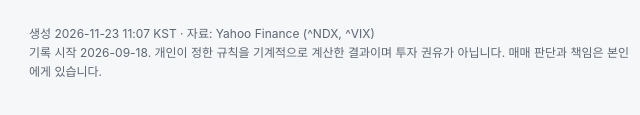
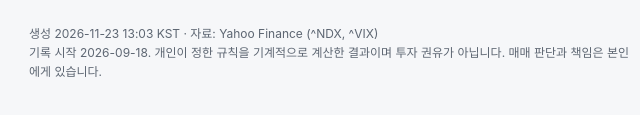
Before and after one commit to alsghek133-netizen/tripod_song_jung_claude, a plain HTML site: page index.html in a window 1280 px wide. Shown: the part 1287-1402 px from the top of the page, 307-947 px from the left. Drawn offline with Linux system fonts and the light colour scheme.

Commit message:
판정 2026-11-23

```diff
--- a/index.html
+++ b/index.html
@@ -39,6 +39,6 @@ footer{margin-top:28px;font-size:12px;color:var(--mut)}
 <tbody><tr class='chg'><td>11-20</td><td>25,029</td><td>하락</td><td>현금 100%</td></tr><tr class=''><td>11-19</td><td>26,517</td><td>상승</td><td>QQQ 50% / QLD 50%</td></tr><tr class=''><td>11-18</td><td>27,116</td><td>상승</td><td>QQQ 50% / QLD 50%</td></tr><tr class=''><td>11-17</td><td>27,002</td><td>상승</td><td>QQQ 50% / QLD 50%</td></tr><tr class=''><td>11-16</td><td>27,197</td><td>상승</td><td>QQQ 50% / QLD 50%</td></tr><tr class=''><td>11-13</td><td>27,944</td><td>상승</td><td>QQQ 50% / QLD 50%</td></tr><tr class=''><td>11-12</td><td>28,289</td><td>상승</td><td>QQQ 50% / QLD 50%</td></tr><tr class=''><td>11-11</td><td>28,374</td><td>상승</td><td>QQQ 50% / QLD 50%</td></tr><tr class=''><td>11-10</td><td>27,741</td><td>상승</td><td>QQQ 50% / QLD 50%</td></tr><tr class=''><td>11-09</td><td>27,908</td><td>상승</td><td>QQQ 50% / QLD 50%</td></tr><tr class=''><td>11-06</td><td>26,990</td><td>상승</td><td>QQQ 50% / QLD 50%</td></tr><tr class=''><td>11-05</td><td>26,630</td><td>상승</td><td>QQQ 50% / QLD 50%</td></tr><tr class=''><td>11-04</td><td>28,437</td><td>상승</td><td>QQQ 50% / QLD 50%</td></tr><tr class=''><td>11-03</td><td>28,180</td><td>상승</td><td>QQQ 50% / QLD 50%</td></tr><tr class=''><td>11-02</td><td>27,990</td><td>상승</td><td>QQQ 50% / QLD 50%</td></tr></tbody></table></div>
 
 <footer>
-생성 2026-11-23 11:07 KST · 자료: Yahoo Finance (^NDX, ^VIX)<br>
+생성 2026-11-23 13:03 KST · 자료: Yahoo Finance (^NDX, ^VIX)<br>
 기록 시작 2026-09-18. 개인이 정한 규칙을 기계적으로 계산한 결과이며 투자 권유가 아닙니다. 매매 판단과 책임은 본인에게 있습니다.
 </footer></main></body></html>
```
